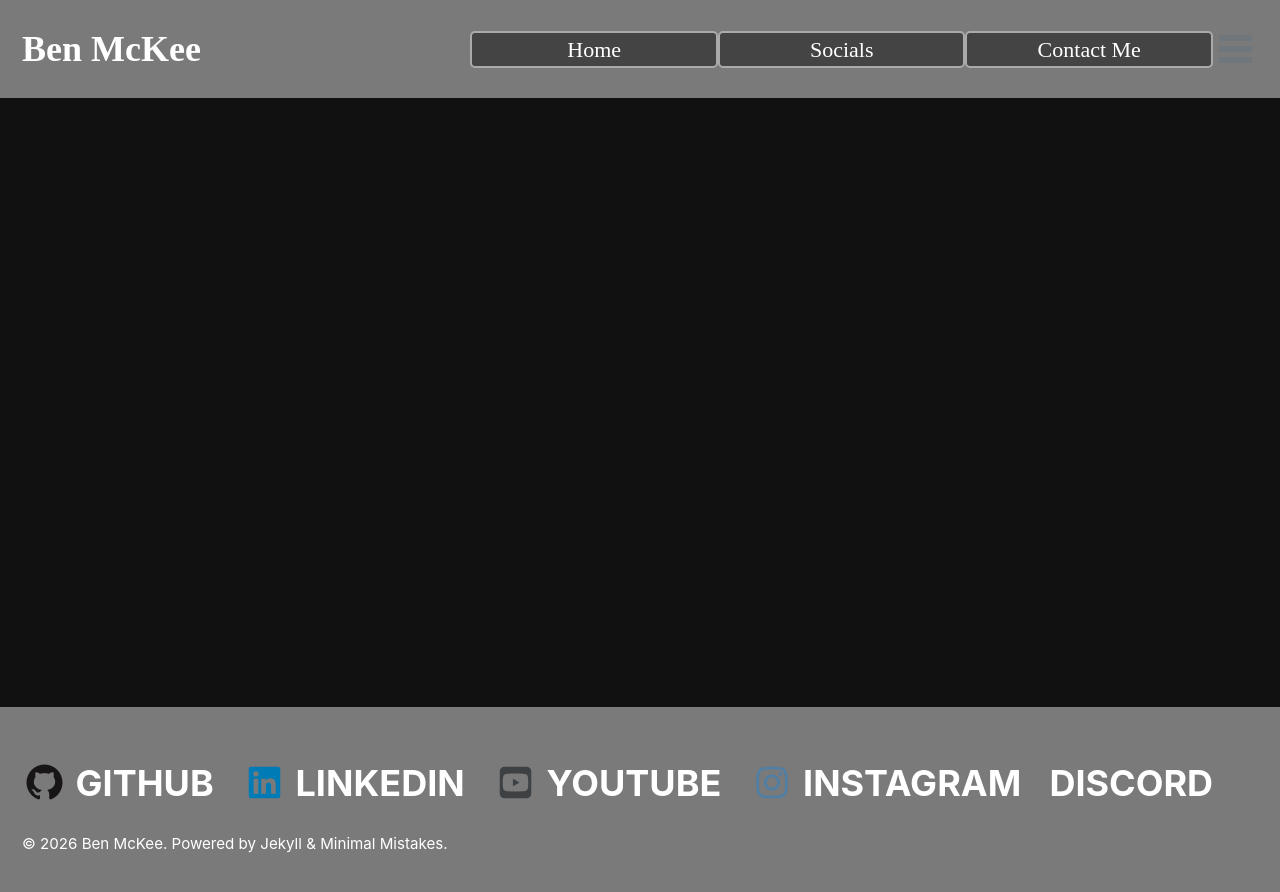
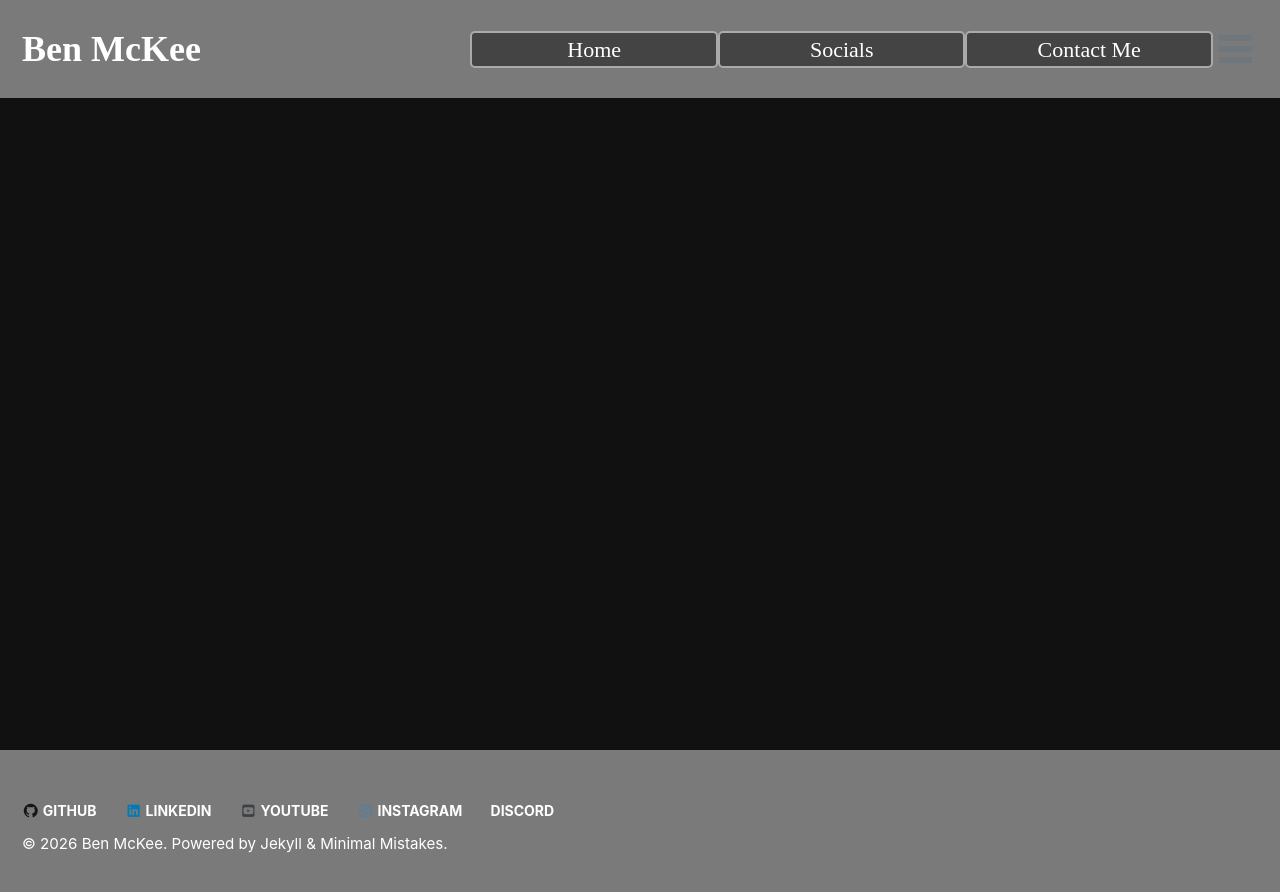
Before and after one commit to Bugglenuggets/Bugglenuggets.github.io, a Jekyll site: the page built from _pages/page-socials.md, in a window 1280 px wide. Shown: the top 892 px of the page. Built offline with Jekyll 4.4.1, drawn with Linux system fonts in a browser that asks for light colours.

Commit message:
Update _footer.scss

```diff
--- a/_sass/minimal-mistakes/_footer.scss
+++ b/_sass/minimal-mistakes/_footer.scss
@@ -61,7 +61,7 @@
     padding-top: 5px;
     padding-bottom: 5px;
     font-family: $sans-serif-narrow;
-    font-size: 36px;
+    font-size: 14px;
     text-transform: uppercase;
   }
 
```
